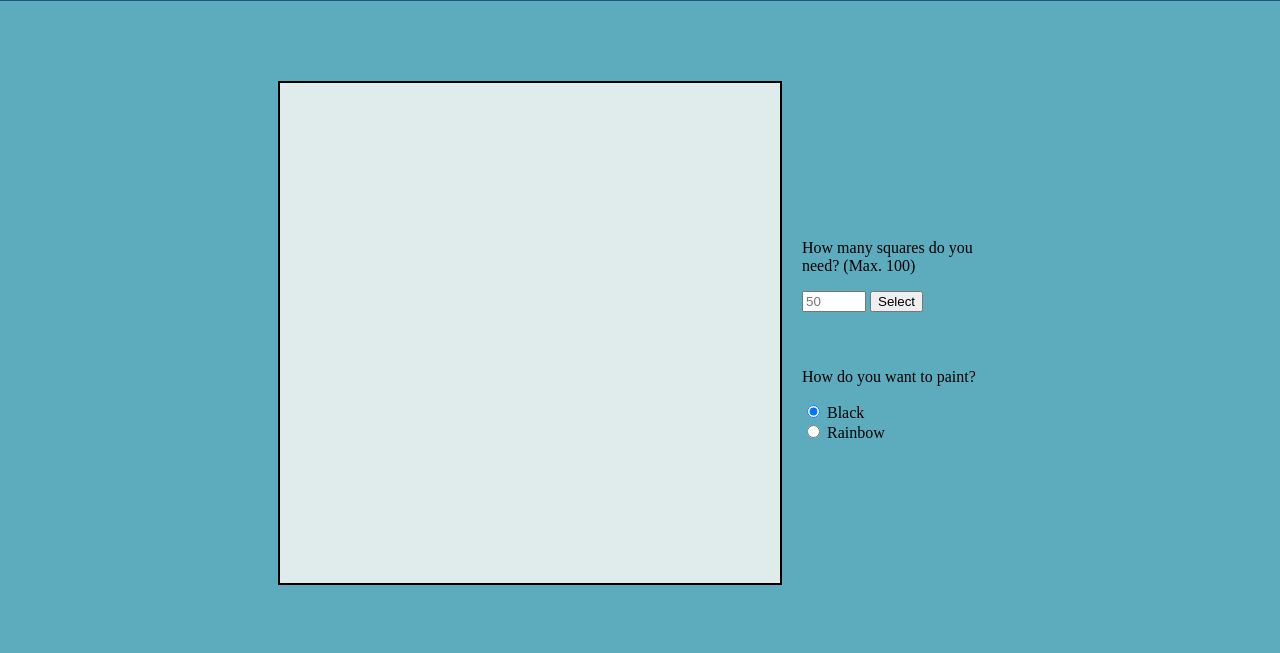
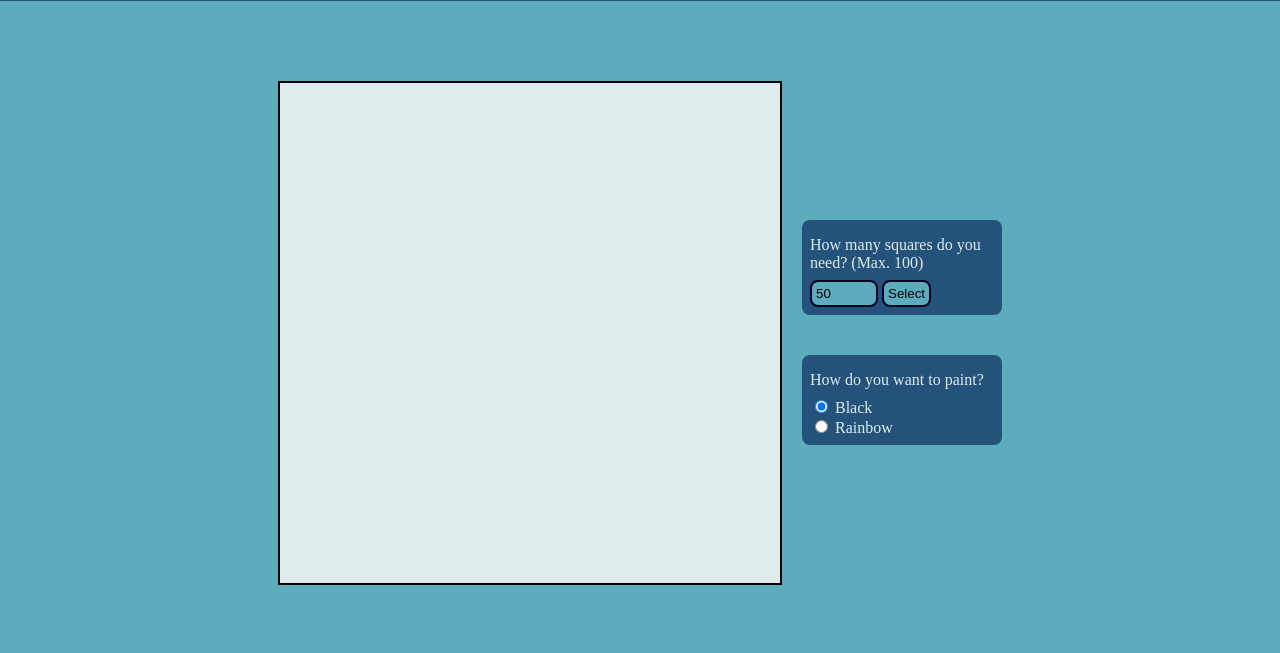
Before and after one commit to Eroth97/odin-etch-a-sketch, a plain HTML site: page index.html in a window 1280 px wide. Shown: the part 79-732 px from the top of the page. Drawn offline with Linux system fonts and the light colour scheme.

Commit message:
Finish buttons CSS styling

```diff
--- a/style.css
+++ b/style.css
@@ -64,3 +64,29 @@ footer{
     gap: 40px;
     width: 200px;
 }
+
+.big-gap .options{
+    background-color: #24527a;
+    color: #e0ebeb;
+    padding: 8px;
+    border-radius: 8px;
+}
+
+.options p{
+    margin-bottom: 8px;
+    margin-top: 8px;
+}
+
+button, input{
+    padding: 4px;
+    background-color: #5dacbd;
+    border-radius: 8px;
+    color: black;
+    border: 2px solid #030225;
+}
+
+/* Remember that, per documentation, this type of pseudoelement is experimental
+and its behavior is expected to change*/
+input::placeholder{
+    color: black;
+}
```
